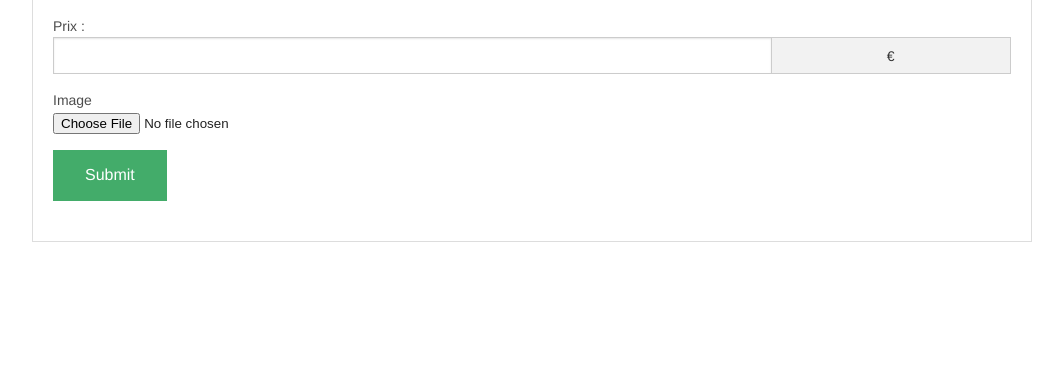
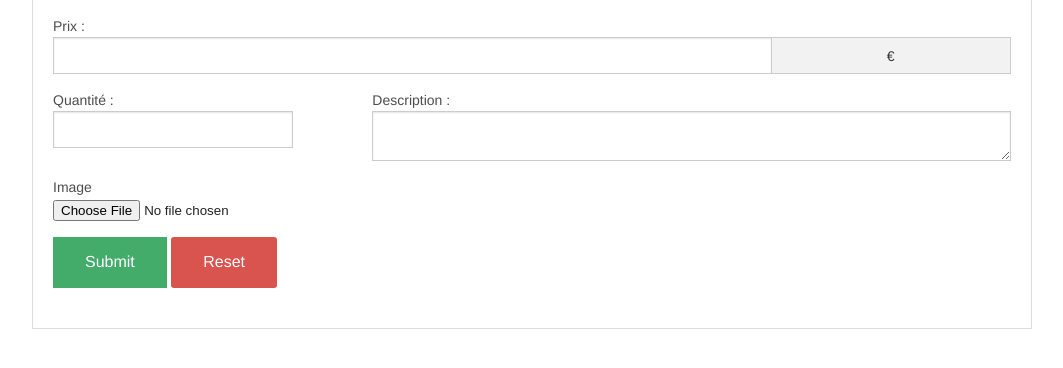
Before and after one commit to Mahatehotia/ProjetWeb, a PHP site: the page made by App/View/manifestant/v_form_create_manifestant.twig in a window 1280 px wide. Shown: the part 239-607 px from the top of the page, without its empty margins (108-1171 px from the left). Run offline with PHP 8.4, Linux system fonts and the light colour scheme; the template is opened without the code that fills it, so the values that code supplies are empty; some libraries are stand-ins or nearby versions.

Commit message:
modif de la vue manifestant pour description et quantite

```diff
--- a/App/View/manifestant/v_form_create_manifestant.twig
+++ b/App/View/manifestant/v_form_create_manifestant.twig
@@ -2,7 +2,7 @@
 
 {% block contenu %}
 
-    <form action="{{ url('manifestant.add') }}" method="post">
+    <form action="{{ url('manifestant.add') }}" method="post" xmlns="http://www.w3.org/1999/html">
         <fieldset>
             <legend>Ajout d'un manifestant</legend>
             <label for="nomManifestant">Nom :</label>
@@ -15,6 +15,7 @@
                     {% endfor %}
                 {% endif %}
             </select>
+
             <div class="row collapse">
                 <label for="prixManifestant">Prix : </label>
                 <div class="small-9 columns">
@@ -24,8 +25,22 @@
                     <span class="postfix">€</span>
                 </div>
             </div>
+
+            <div class="row collapse">
+                <div class="small-3 columns">
+                    <label for="quantiteManifestant">Quantité :
+                        <input type="number" placeholder="" name="quantiteManifestant" id="quantiteManifestant" />
+                    </label>
+                </div>
+                <div class="small-8 columns">
+                    <label for="descriptionManifestant">Description :
+                        <textarea type="text" placeholder="" name="descriptionManifestant" id="descriptionManifestant" width="50"/></textarea>
+                    </label>
+            </div>
+            </div>
             <label for="imageManifestant" >Image</label><input id="imageManifestant" name="imageManifestant" type="file">
             <input type="submit" class="button success">
+            <input type="reset" form="annuler" class="radius button ">
         </fieldset>
 
     </form>
```
